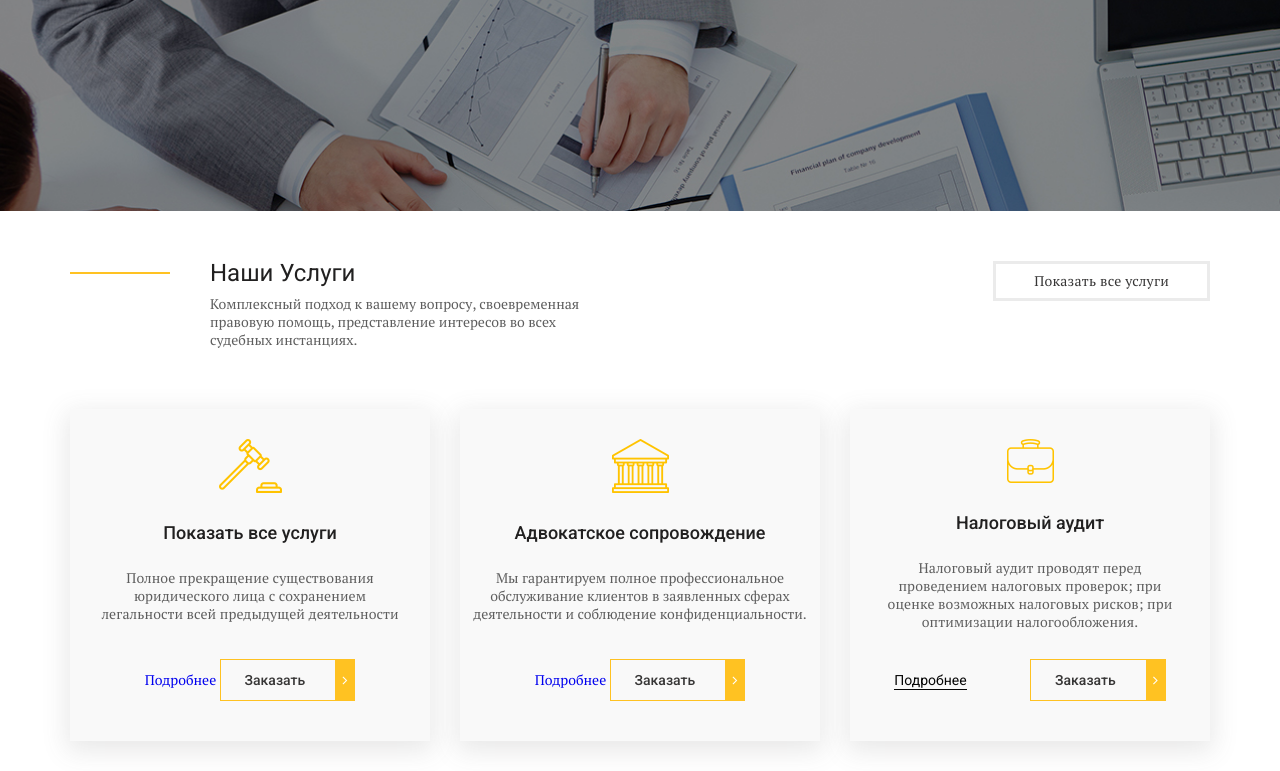
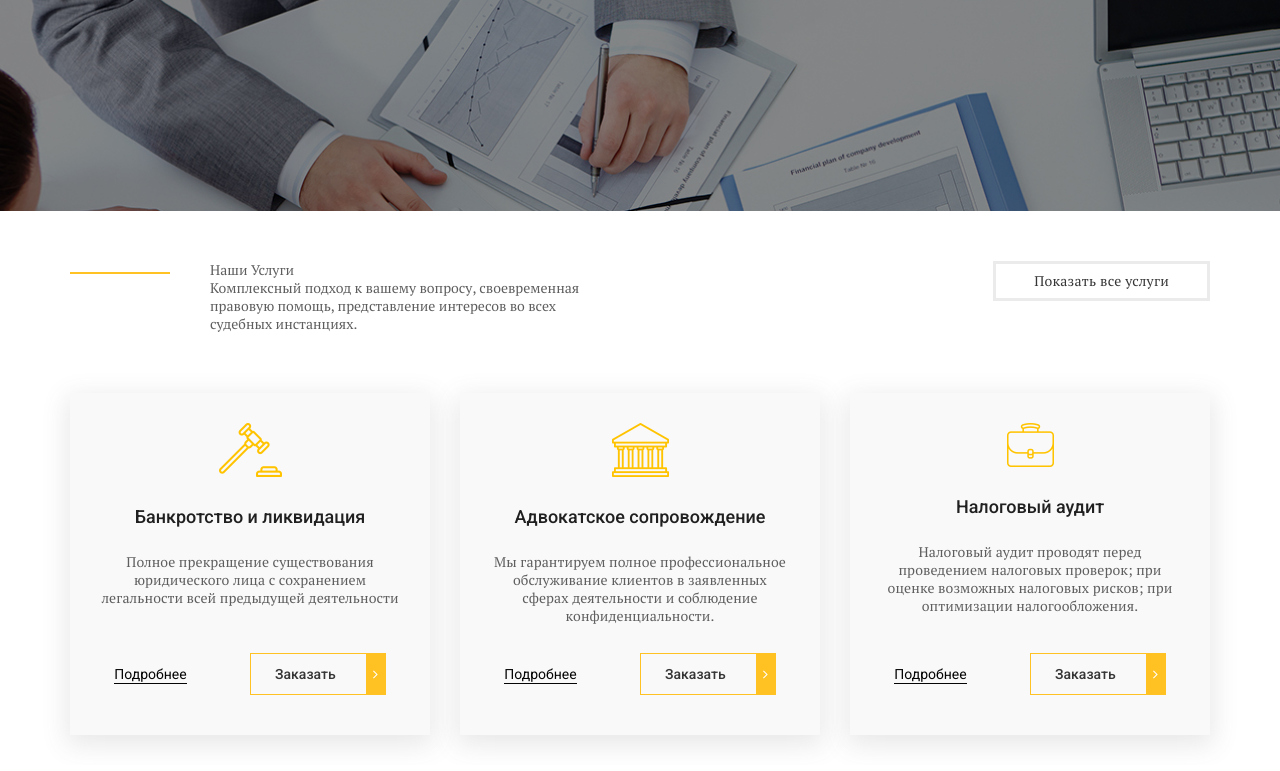
Before and after one commit to idemenkov93/lendingpage, a plain HTML site: page index.html in a window 1280 px wide. Shown: the part 430-1201 px from the top of the page. Drawn offline with nearby package versions, Linux system fonts and the light colour scheme; files whose address does not match are found by name.

Commit message:
debaging code

```diff
--- a/index.html
+++ b/index.html
@@ -91,11 +91,12 @@
     <div class="container">
       <div class="services__top">
         <div class="services__title-box">
- 					<div class="services-title">
+          <div class="services__title">
             Наши Услуги
           </div>
           <div class="services__text">
- 						Комплексный подход к вашему вопросу, своевременная правовую помощь, представление интересов во всех судебных инстанциях.
+            Комплексный подход к вашему вопросу, своевременная правовую помощь, представление интересов во всех судебных
+            инстанциях.
           </div>
         </div>
         <div class="services__btn">
@@ -108,13 +109,13 @@
         <div class="services__item">
           <img src="img/about-1.png" alt="">
           <div class="services__item-title">
- 						Показать все услуги
+            Банкротство и ликвидация
           </div>
           <div class="services__item-text">
             Полное прекращение существования юридического лица с сохранением легальности всей предыдущей деятельности
           </div>
           <div class="services__item-btn">
-						<a href="#" class="about__item-link">Подробнее</a>
+            <a class="services__item-link" href="#">Подробнее</a>
             <a data-fancybox data-src="#modal" href="javascript:;" class="default-btn">
               Заказать
             </a>
@@ -125,11 +126,12 @@
           <div class="services__item-title">
             Адвокатское сопровождение
           </div>
- 					<div class=services__item-text">
- 						Мы гарантируем полное профессиональное обслуживание клиентов в заявленных сферах деятельности и соблюдение конфиденциальности.
+          <div class="services__item-text">
+            Мы гарантируем полное профессиональное обслуживание клиентов в заявленных сферах деятельности и соблюдение
+            конфиденциальности.
           </div>
           <div class="services__item-btn">
-						<a href="#" class="about__item-link">Подробнее</a>
+            <a class="services__item-link" href="#">Подробнее</a>
             <a data-fancybox data-src="#modal" href="javascript:;" class="default-btn">
               Заказать
             </a>
@@ -141,10 +143,11 @@
             Налоговый аудит
           </div>
           <div class="services__item-text">
- 						Налоговый аудит проводят перед проведением налоговых проверок; при оценке возможных налоговых рисков; при оптимизации налогообложения.
+            Налоговый аудит проводят перед проведением налоговых проверок; при оценке возможных налоговых рисков; при
+            оптимизации налогообложения.
           </div>
           <div class="services__item-btn">
-						<a href="#" class="services__item-link">Подробнее</a>
+            <a class="services__item-link" href="#">Подробнее</a>
             <a data-fancybox data-src="#modal" href="javascript:;" class="default-btn">
               Заказать
             </a>
```
Also changed, not shown: img/about-fon.jpg (added). Lines whose indentation alone changed are shown as unchanged.
